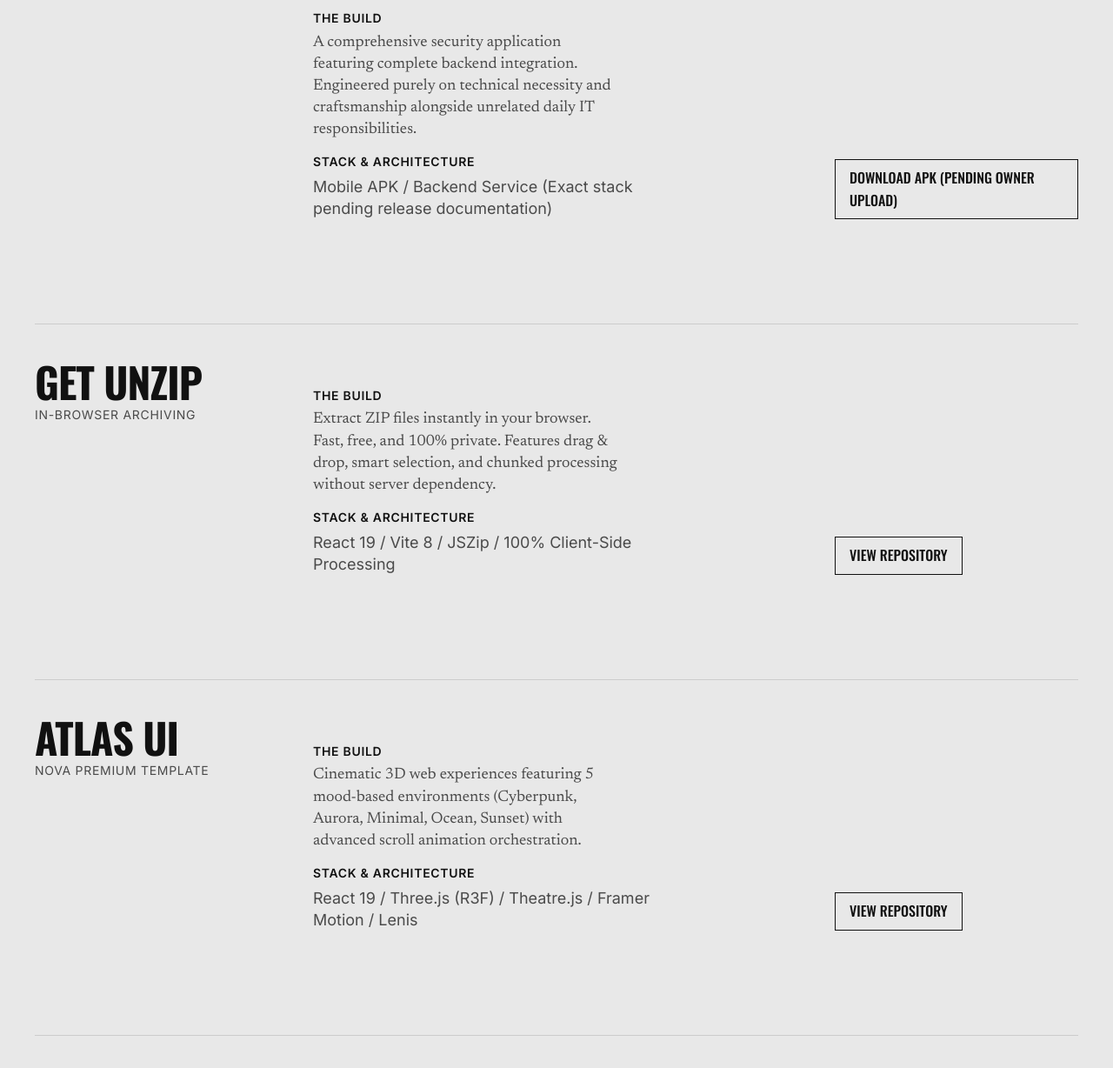
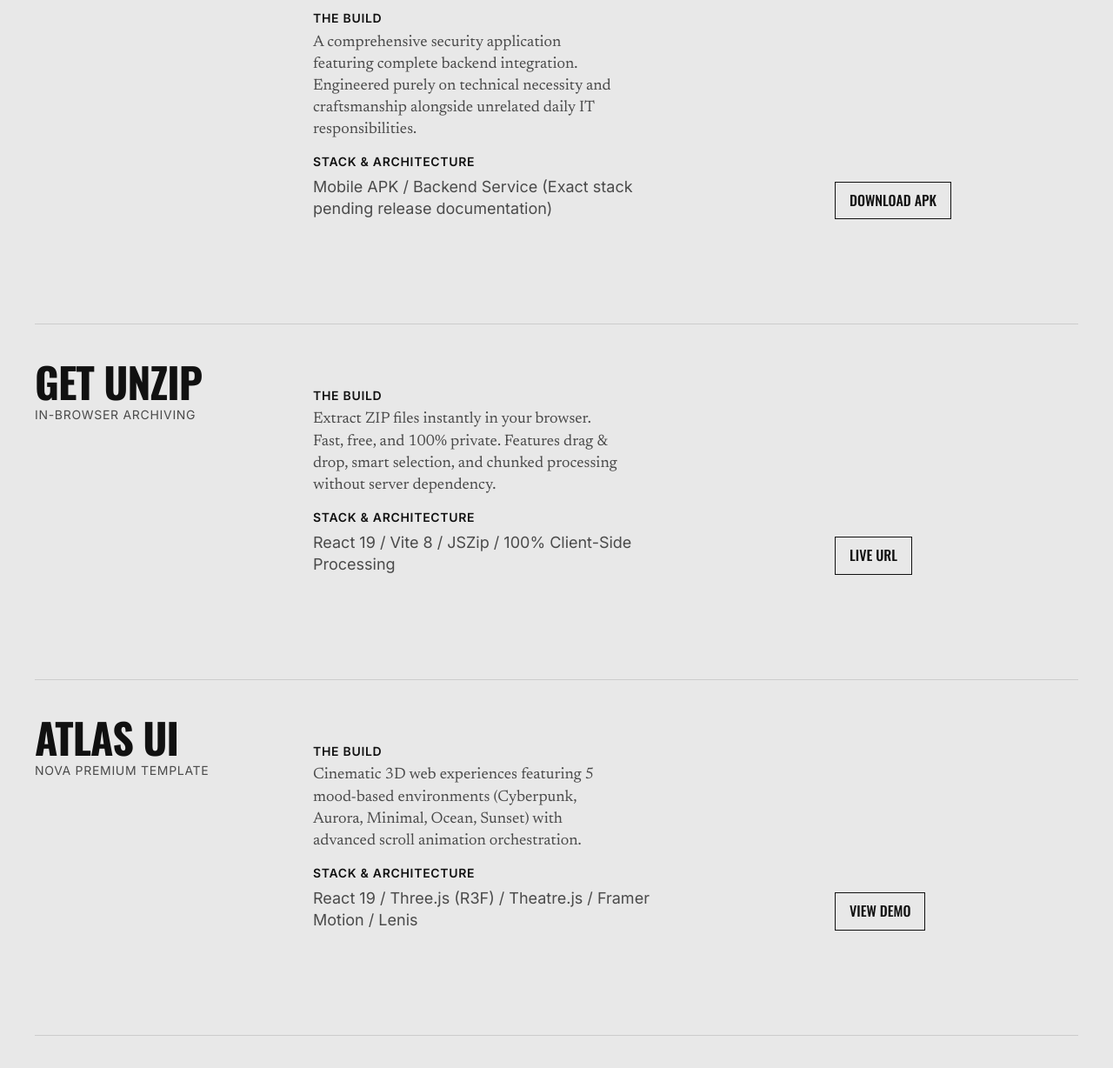
Before and after one commit to devxashish/protfolio-a1, a plain HTML site: page index.html in a window 1280 px wide. Shown: the part 1479-2707 px from the top of the page at 87% size. Drawn offline with nearby package versions, Linux system fonts and the light colour scheme.

Commit message:
fix: finalize production links and assets

```diff
--- a/index.html
+++ b/index.html
@@ -99,7 +99,7 @@
               </div>
 
               <div class="project-action" style="align-self: end;">
-                <a href="assets/ms-security/MS-Security.apk" class="project-demo-btn">Download APK (Pending Owner Upload)</a>
+                <a href="https://drive.google.com/file/d/1tf8zqLWN0mHaaUF2fFbYuzI1CDOv3uSf/view?usp=drive_link" target="_blank" rel="noopener noreferrer" class="project-demo-btn">Download APK</a>
               </div>
             </div>
           </article>
@@ -126,7 +126,7 @@
                 </div>
               </div>
               <div class="project-action" style="align-self: end;">
-                <a href="https://github.com/devxashish/unzip-web" target="_blank" rel="noopener noreferrer" class="project-demo-btn">View Repository</a>
+                <a href="https://unzip-web.netlify.app" target="_blank" rel="noopener noreferrer" class="project-demo-btn">Live URL</a>
               </div>
             </div>
           </article>
@@ -153,7 +153,7 @@
                 </div>
               </div>
               <div class="project-action" style="align-self: end;">
-                <a href="https://github.com/devxashish/atlas-ui" target="_blank" rel="noopener noreferrer" class="project-demo-btn">View Repository</a>
+                <a href="https://atlas-ui-three.vercel.app" target="_blank" rel="noopener noreferrer" class="project-demo-btn">View Demo</a>
               </div>
             </div>
           </article>
```
Also changed, not shown: assets/ms-security/README.md (deleted).
